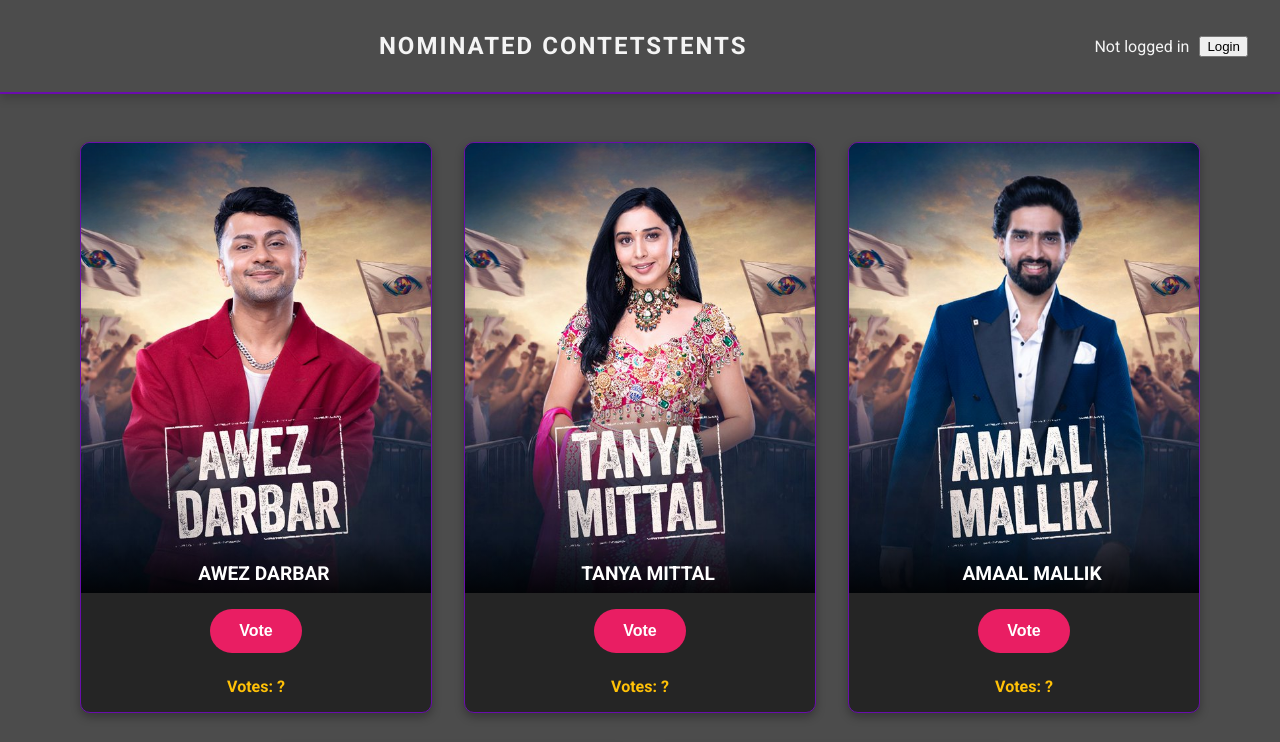
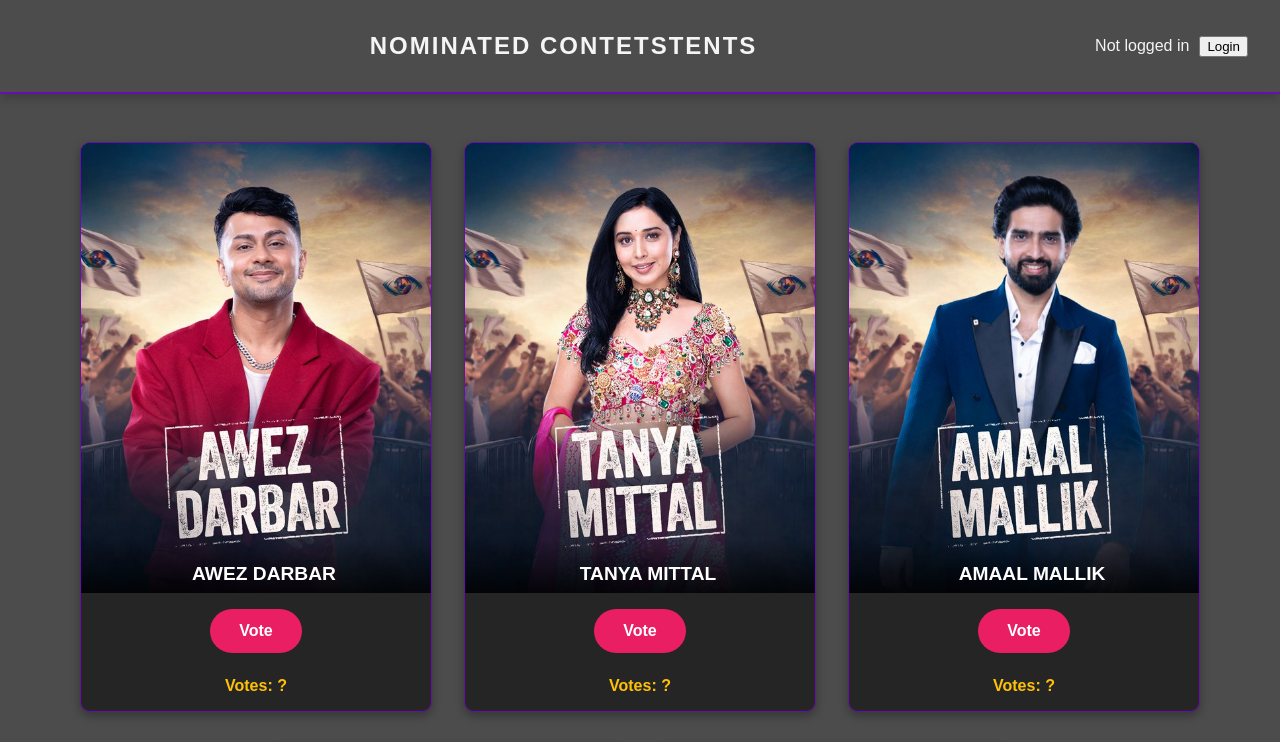
Before and after one commit to MasterBillyButcher/Prediction, a plain HTML site: page Index.html in a window 1280 px wide. Shown: the top 742 px of the page. Drawn offline with Linux system fonts and the light colour scheme; no server answers.

Commit message:
Add files via upload

```diff
--- a/Index.html
+++ b/Index.html
@@ -5,9 +5,6 @@
   <meta name="viewport" content="width=device-width, initial-scale=1.0" />
   <title>Nominated Contestent</title>
   <link rel="stylesheet" href="style.css" />
-  <link rel="preconnect" href="https://fonts.googleapis.com">
-<link rel="preconnect" href="https://fonts.gstatic.com" crossorigin>
-<link href="https://fonts.googleapis.com/css2?family=Roboto:wght@400;700&display=swap" rel="stylesheet">
 </head>
 <body>
   <div class="background-image"></div>
--- a/style.css
+++ b/style.css
@@ -9,7 +9,7 @@
 }
 
 body {
-  font-family: 'Roboto', sans-serif; /* ⬅️ Changed this line */
+  font-family: 'Montserrat', sans-serif;
   margin: 0;
   color: var(--text-light);
   display: flex;
@@ -164,11 +164,3 @@ header h2 {
   font-weight: bold;
   margin-bottom: 1rem;
 }
-@keyframes fadeIn {
-    from { opacity: 0; transform: translateY(20px); }
-    to { opacity: 1; transform: translateY(0); }
-}
-
-.card {
-    animation: fadeIn 1s ease-out;
-}
```
